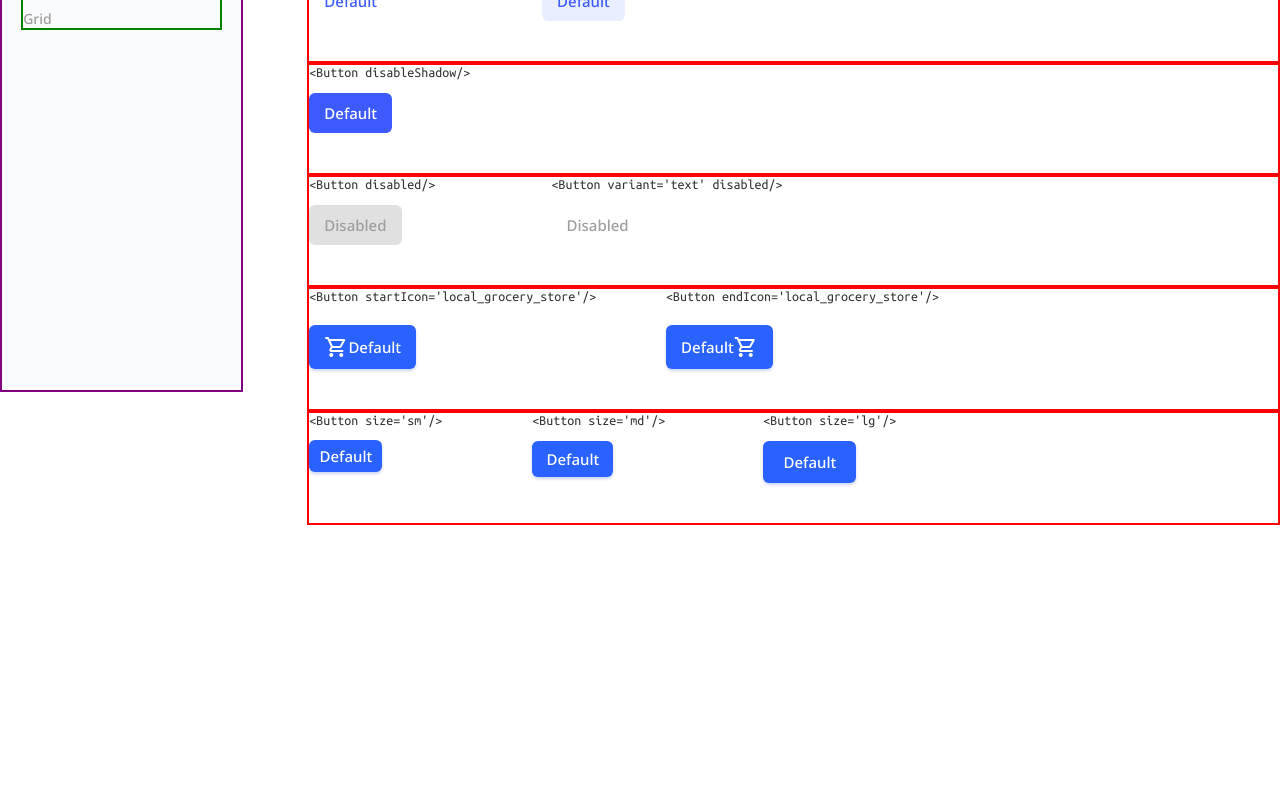
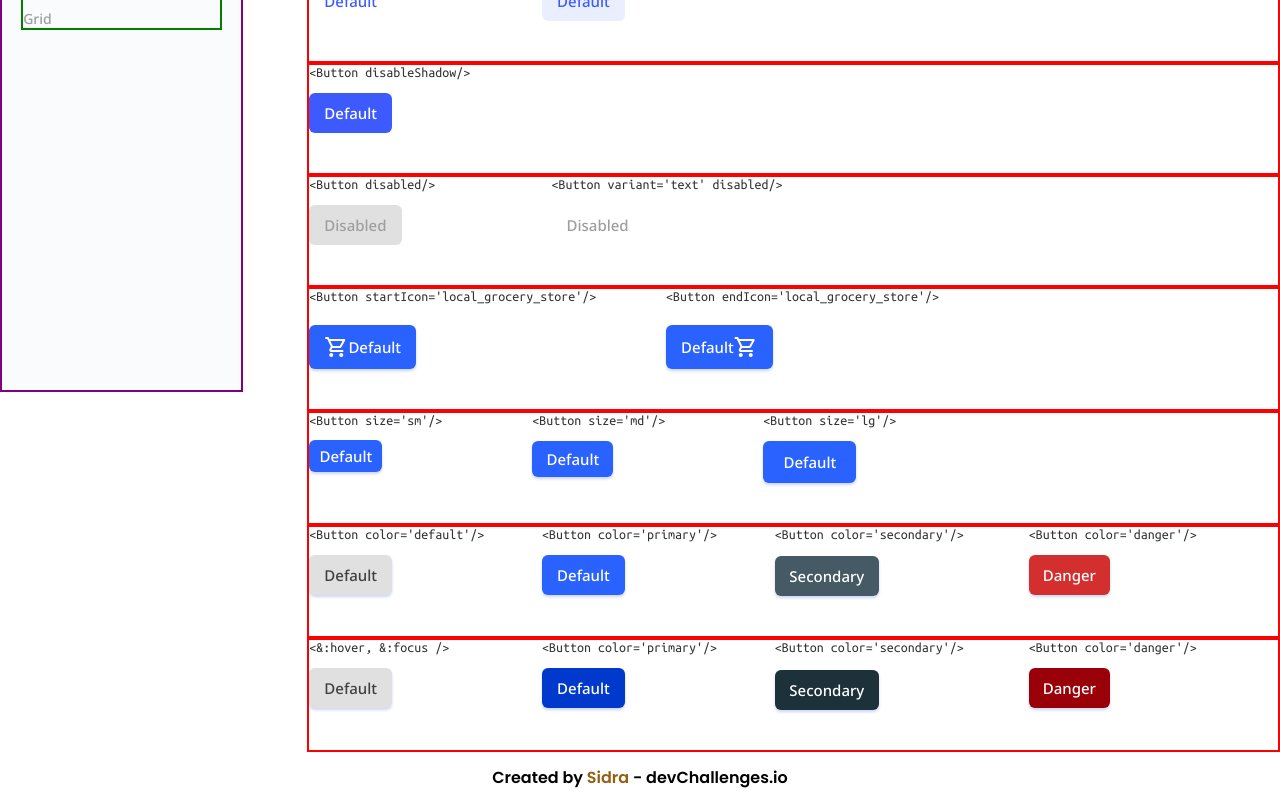
Before and after one commit to sidramwaseem/Button-Component, a React (Create React App) app: page / in a window 1280 px wide. Shown: the part 408-1208 px from the top of the page. Before the commit the page ends 933 px from the top, so only its background shows below. Built offline with nearby package versions, Linux system fonts and the light colour scheme.

Commit message:
update app.js

```diff
--- a/src/App.js
+++ b/src/App.js
@@ -5,6 +5,7 @@ import "./App.css";
 
 function App() {
   return (
+    <main>
     <section className="container">
       <Nav />
       <div className="button-container">
@@ -72,7 +73,7 @@ function App() {
             bgColor="#E0E0E0"
             color="#9E9E9E"
             btnText="Disabled"
-          cursor= "not-allowed"
+            cursor="not-allowed"
             border="none"
           />
           <Buttons
@@ -80,7 +81,7 @@ function App() {
             bgColor="#fff"
             color="#9E9E9E"
             btnText="Disabled"
-          cursor= "not-allowed"
+            cursor="not-allowed"
             border="none"
           />
         </div>
@@ -105,7 +106,6 @@ function App() {
             boxShadow="0px 2px 3px rgba(0, 49, 202, 0.2)"
             class="store-row"
             endIcon="local_grocery_store"
-
           />
         </div>
         <div className="row">
@@ -137,8 +137,88 @@ function App() {
             height="42px"
           />
         </div>
+        <div className="row">
+          <Buttons
+            text="&lt;Button color='default'/&gt;"
+            bgColor="#E0E0E0"
+            color="#3F3F3F"
+            btnText="Default"
+            boxShadow="0px 2px 3px rgba(0, 49, 202, 0.2)"
+          />
+          <Buttons
+            text="&lt;Button color='primary'/&gt;"
+            bgColor="#2962FF"
+            color="#FFFFFF"
+            btnText="Default"
+            boxShadow="0px 2px 3px rgba(0, 49, 202, 0.2)"
+          />
+          <Buttons
+            text="&lt;Button color='secondary'/&gt;"
+            bgColor="#455A64"
+            color="#FFFFFF"
+            btnText="Secondary"
+            boxShadow="0px 2px 3px rgba(0, 49, 202, 0.2)"
+            width="104px"
+          />
+          <Buttons
+            text="&lt;Button color='danger'/&gt;"
+            bgColor="#D32F2F"
+            color="#FFFFFF"
+            btnText="Danger"
+            boxShadow="0px 2px 3px rgba(0, 49, 202, 0.2)"
+            width="81px"
+          />
         </div>
+        <div className="row">
+          <Buttons
+            text="&lt;&:hover, &:focus /&gt;"
+            bgColor="AEAEAE"
+            color="#3F3F3F"
+            btnText="Default"
+            boxShadow="0px 2px 3px rgba(0, 49, 202, 0.2)"
+          />
+          <Buttons
+            text="&lt;Button color='primary'/&gt;"
+            bgColor="#0039CB"
+            color="#FFFFFF"
+            btnText="Default"
+            boxShadow="0px 2px 3px rgba(0, 49, 202, 0.2)"
+            pColor="transparent"
+          />
+          <Buttons
+            text="&lt;Button color='secondary'/&gt;"
+            bgColor="#1C313A"
+            color="#FFFFFF"
+            btnText="Secondary"
+            boxShadow="0px 2px 3px rgba(0, 49, 202, 0.2)"
+            width="104px"
+            pColor="transparent"
+          />
+          <Buttons
+            text="&lt;Button color='danger'/&gt;"
+            bgColor="#9A0007"
+            color="#FFFFFF"
+            btnText="Danger"
+            boxShadow="0px 2px 3px rgba(0, 49, 202, 0.2)"
+            width="81px"
+            pColor="transparent"
+          />
+        </div>
+      </div>
+
       </section>
+      <footer>
+        Created by{" "}
+        <a
+          href="https://github.com/sidramwaseem"
+          target="_blank"
+          rel="noreferrer"
+        >
+          Sidra
+        </a>{" "}
+        - devChallenges.io
+      </footer>
+    </main>
   );
 }
 
```
Lines whose indentation alone changed are shown as unchanged.
